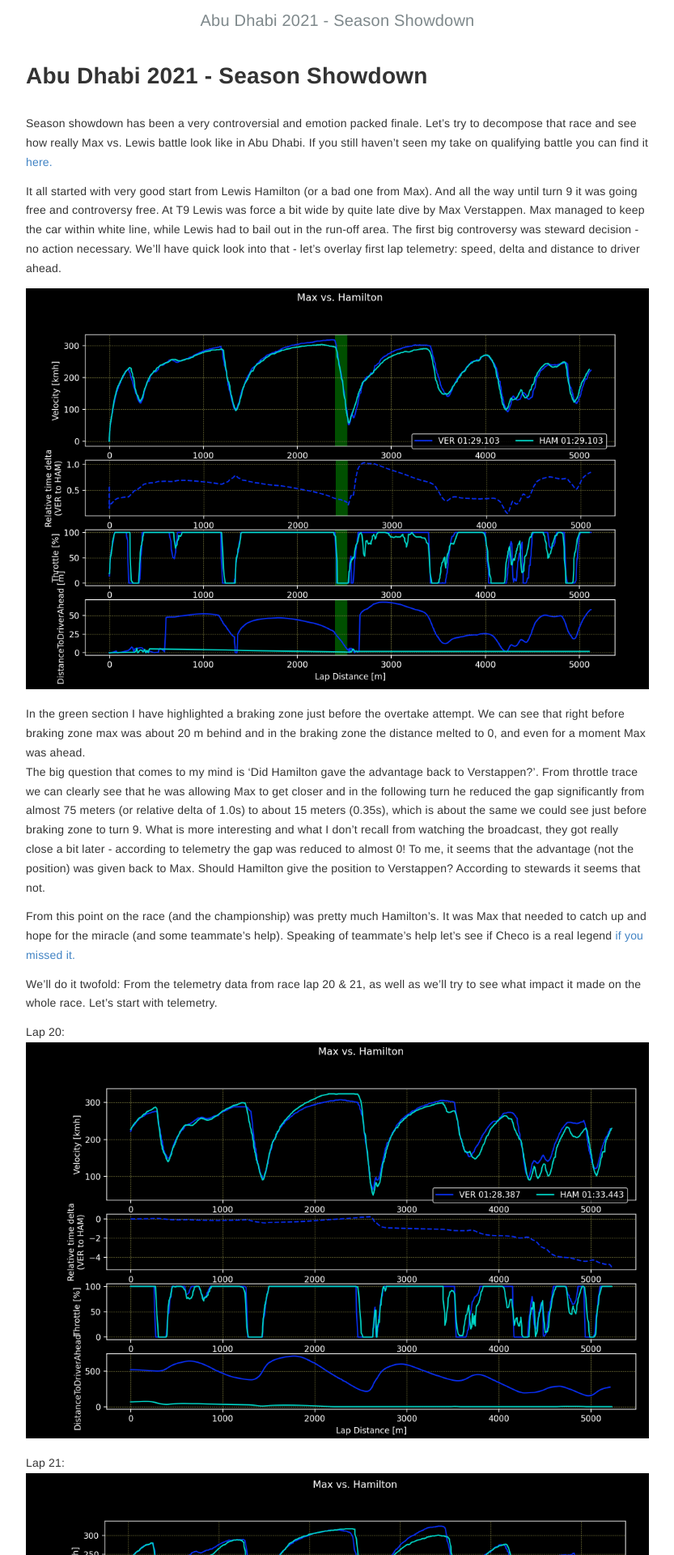
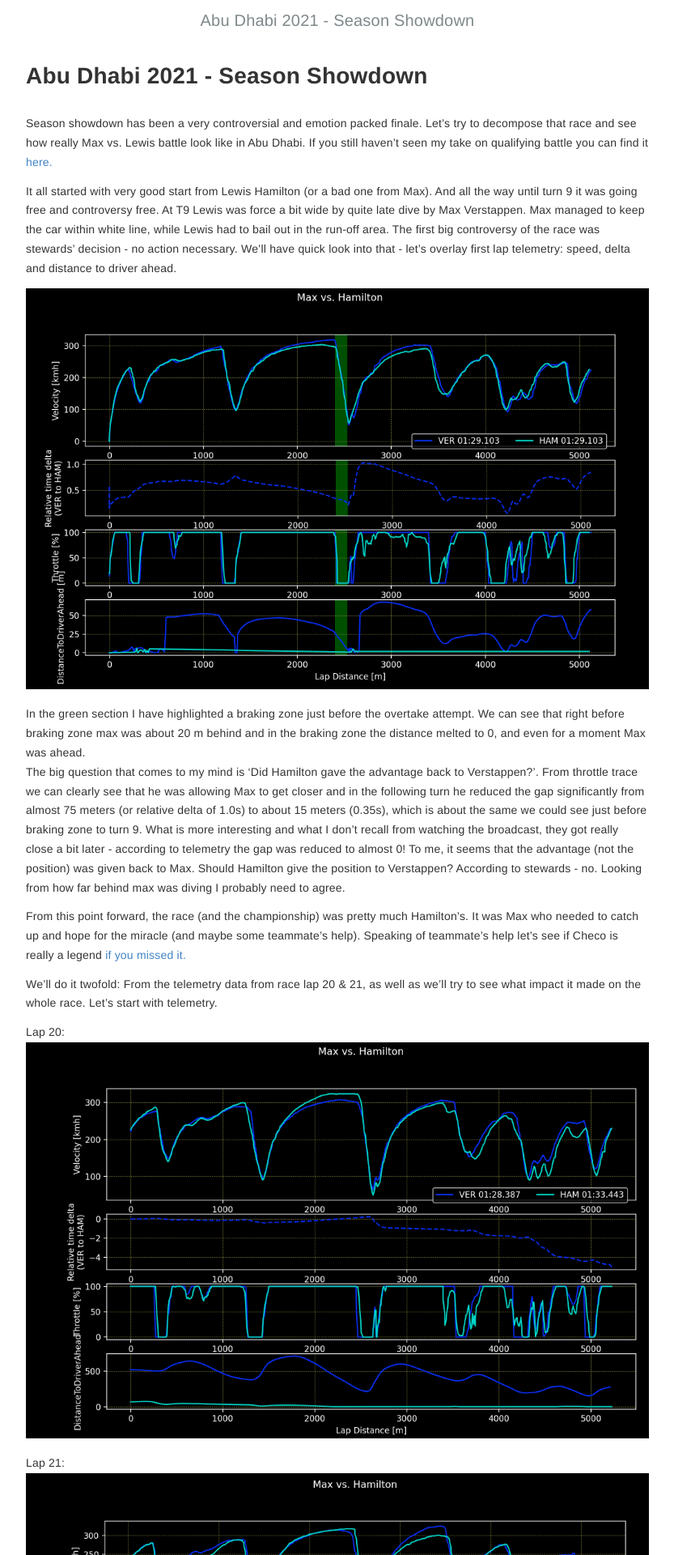
Before and after one commit to michalcie/pyF1, a Jekyll site: the page built from _posts/2022-01-07-AbuDhabi-SeasonShowdown.md, in a window 1280 px wide. Shown: the top 1920 px of the page at 81% size, without its empty margins (223-1056 px from the left). Built offline with Jekyll 4.4.1, drawn with Linux system fonts in a browser that asks for light colours; some of the changed text lies outside the part shown.

Commit message:
First patch. Review to be done

````diff
--- a/_posts/2022-01-07-AbuDhabi-SeasonShowdown.md
+++ b/_posts/2022-01-07-AbuDhabi-SeasonShowdown.md
@@ -7,14 +7,14 @@
 ---
 Season showdown has been a very controversial and emotion packed finale. Let's try to decompose that race and see how really Max vs. Lewis battle look like in Abu Dhabi. If you still haven't seen my take on qualifying battle you can find it [here.](https://michalcie.github.io/pyF1/pyf1/2022-01-06-AbuDhabi-TowOrNotToTow.html)
 
-It all started with very good start from Lewis Hamilton (or a bad one from Max). And all the way until turn 9 it was going free and controversy free. At T9 Lewis was force a bit wide by quite late dive by Max Verstappen. Max managed to keep the car within white line, while Lewis had to bail out in the run-off area. The first big controversy was steward decision - no action necessary. We'll have quick look into that - let's overlay first lap telemetry: speed, delta and distance to driver ahead.
+It all started with very good start from Lewis Hamilton (or a bad one from Max). And all the way until turn 9 it was going free and controversy free. At T9 Lewis was force a bit wide by quite late dive by Max Verstappen. Max managed to keep the car within white line, while Lewis had to bail out in the run-off area. The first big controversy of the race was stewards' decision - no action necessary. We'll have quick look into that - let's overlay first lap telemetry: speed, delta and distance to driver ahead.
 
 ![](../Analysis/AbuDhabi2021/2021_AbuDhabi_Race_L1.png)
 
 In the green section I have highlighted a braking zone just before the overtake attempt. We can see that right before braking zone max was about 20 m behind and in the braking zone the distance melted to 0, and even for a moment Max was ahead.
-The big question that comes to my mind is 'Did Hamilton gave the advantage back to Verstappen?'. From throttle trace we can clearly see that he was allowing Max to get closer and in the following turn he reduced the gap significantly from almost 75 meters (or relative delta of 1.0s) to about 15 meters (0.35s), which is about the same we could see just before braking zone to turn 9. What is more interesting and what I don't recall from watching the broadcast, they got really close a bit later - according to telemetry the gap was reduced to almost 0! To me, it seems that the advantage (not the position) was given back to Max. Should Hamilton give the position to Verstappen? According to stewards it seems that not.
+The big question that comes to my mind is 'Did Hamilton gave the advantage back to Verstappen?'. From throttle trace we can clearly see that he was allowing Max to get closer and in the following turn he reduced the gap significantly from almost 75 meters (or relative delta of 1.0s) to about 15 meters (0.35s), which is about the same we could see just before braking zone to turn 9. What is more interesting and what I don't recall from watching the broadcast, they got really close a bit later - according to telemetry the gap was reduced to almost 0! To me, it seems that the advantage (not the position) was given back to Max. Should Hamilton give the position to Verstappen? According to stewards - no. Looking from how far behind max was diving I probably need to agree.
 
-From this point on the race (and the championship) was pretty much Hamilton's. It was Max that needed to catch up and hope for the miracle (and some teammate's help). Speaking of teammate's help let's see if Checo is a real legend [if you missed it.](http://livetiming.formula1.com/static/2021/2021-12-12_Abu_Dhabi_Grand_Prix/2021-12-12_Race/TeamRadio/MAXVER01_33_20211212_133443.mp3)
+From this point forward, the race (and the championship) was pretty much Hamilton's. It was Max who needed to catch up and hope for the miracle (and maybe some teammate's help). Speaking of teammate's help let's see if Checo is really a legend [if you missed it.](http://livetiming.formula1.com/static/2021/2021-12-12_Abu_Dhabi_Grand_Prix/2021-12-12_Race/TeamRadio/MAXVER01_33_20211212_133443.mp3)
 
 We'll do it twofold: From the telemetry data from race lap 20 & 21, as well as we'll try to see what impact it made on the whole race. Let's start with telemetry.
 
@@ -29,7 +29,7 @@
 
 ![](../Analysis/AbuDhabi2021/2021_AbuDhabi_Race_TimeGap_HAM-VER.png)
 
-Checo really help to get Max some advantage despite an early pitstop, but is seems that it was clearly not enough, as Max was falling behind Lewis and round about lap 30 it was known that some miracle or unexpected turn of events will be needed if Max is to become world champion. And what happened later was a Virtual Safety Car. With Max clearly falling behind Red Bull pitted Max for a new set of tires that were 23 laps younger that the set Lewis Hamilton was driving on, that should allow him to chase down Lewis. After the VSC period had ended Max was able to start closing the gap to Hamilton, but it was not fast enough. Even if Max would keep this pace advantage he would run out laps remaining it the race before he would catch Lewis on the track. Once again situation seemed hopeless for the dutchman and another miracle was needed. The miracle happened with 5 laps to go and a few controversial decisions later. With Safety car deployed Max changed tires to softs and waited for the restart. With controversy about race director's decision that allowed lapped cars between Lewis and Max to unlap themselves, Lewis was a sitting duck and with a racing resumed for the last lap Max overtake Lewis for the championship.
+Checo really helped Max to get some advantage - probably it was a one of the reason for the early stop, but is seems that it was clearly not enough, as Max was falling behind Lewis and round about lap 30 it was known that some miracle or unexpected turn of events will be needed if Max is to become world champion. And what happened later was a Virtual Safety Car. With Max clearly falling behind Red Bull pitted Max for a new set of tires that were 23 laps younger that the set Lewis Hamilton was driving on and that should allow him to chase down Lewis. After the VSC period has ended Max was able to start closing the gap to Hamilton, but it was not fast enough. Even if Max would keep this pace advantage, he would run out laps remaining it the race before he could catch Lewis on the track. Once again situation seemed hopeless for the dutchman and another miracle was needed. The miracle happened with 5 laps to go and a few controversial decisions later. With Safety car deployed, after Latifi's crash, Max changed tires to softs and waited for the restart. With controversy about race director's decision that allowed lapped cars between Lewis and Max to unlap themselves, Lewis was a sitting duck and with a racing resumed for the last lap, Max overtook Lewis for the championship.
 
 To breakdown the controversy we can use Race Control messages.
 
@@ -90,6 +90,8 @@
             e) The use of the safety car.
 ```
 
+Quite a bitter end to a wonderful race.
+
 Before jumping to the conclusion from the race let's have a quick look at the tires used in the race.
 Tires for Lewis:
 ![](../Analysis/AbuDhabi2021/2021_AbuDhabi_Race_HamTires.png)
````
Also changed, not shown: other parts of _posts/2022-01-07-AbuDhabi-SeasonShowdown.md (+4 -4 lines).
